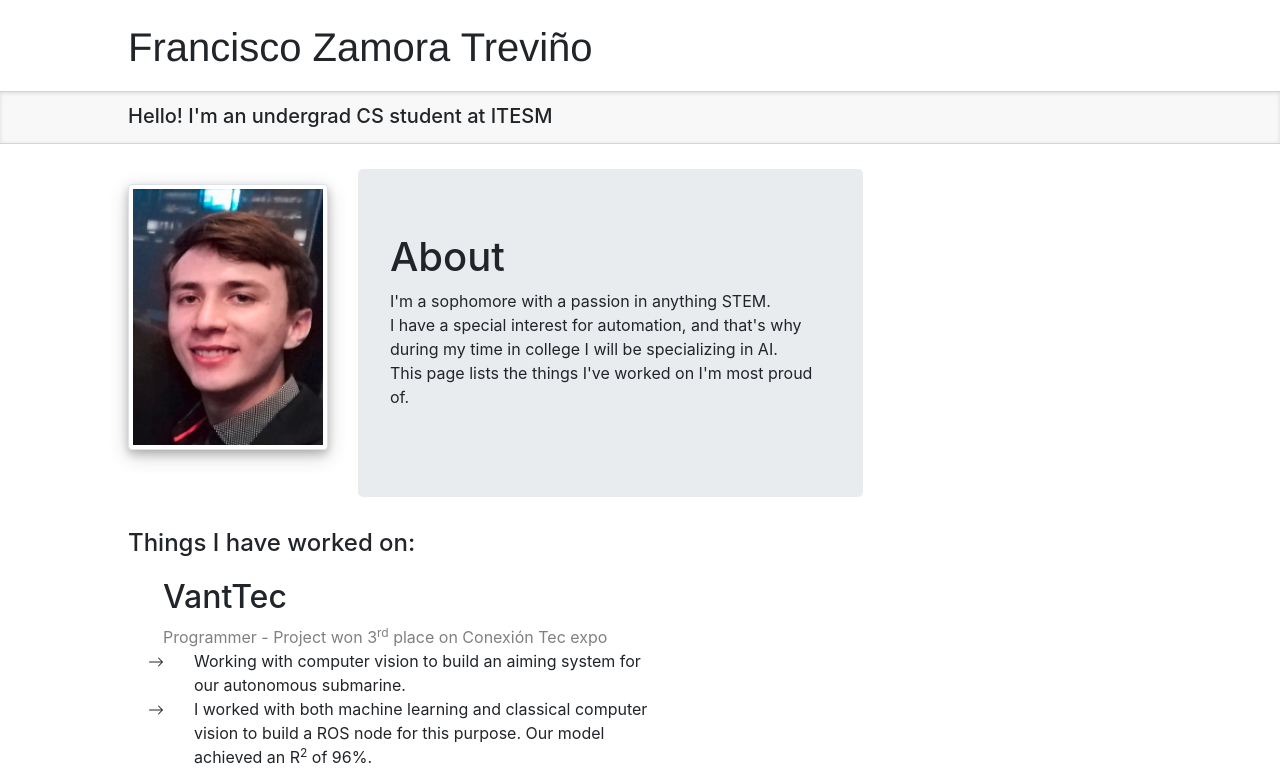
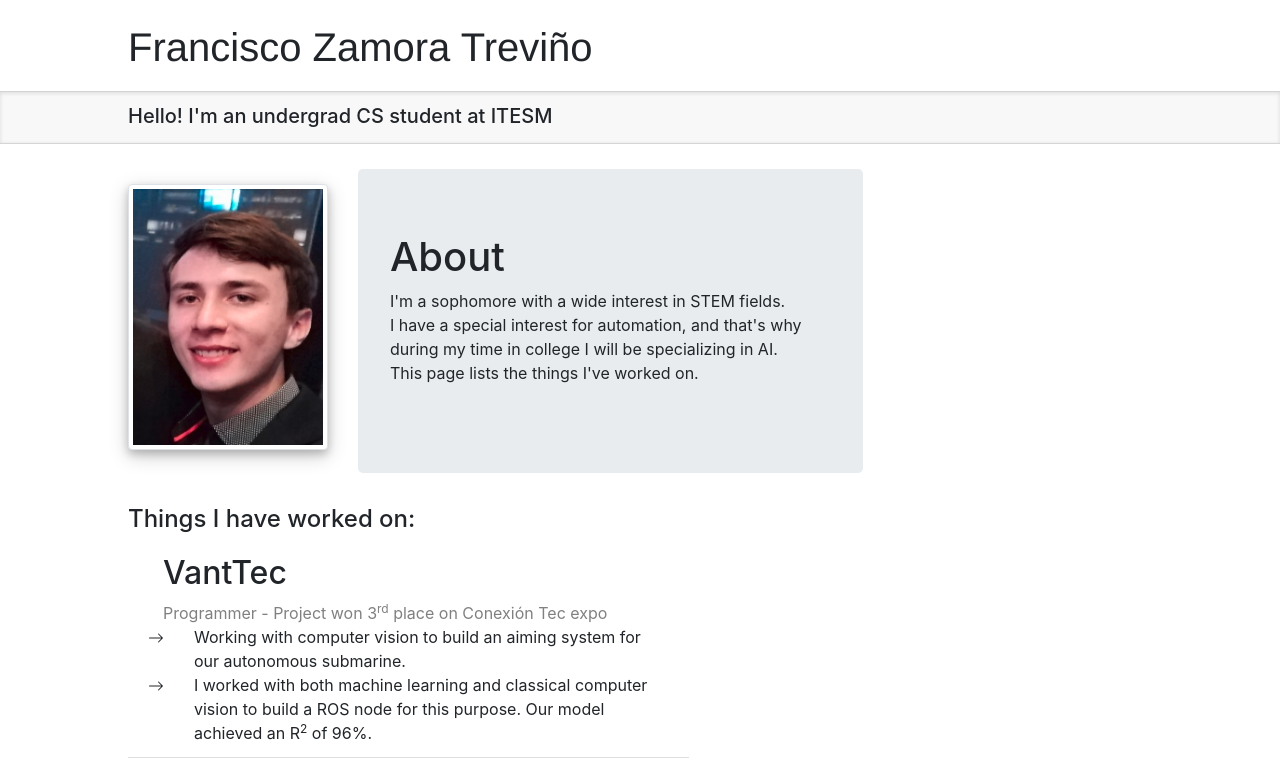
Before and after one commit to Glazzerino/my_website, a React (Create React App) app in the folder glazzite/: page / in a window 1280 px wide. Shown: the top 774 px of the page. Built offline with nearby package versions, Linux system fonts and the light colour scheme.

Commit message:
fixed main

```diff
--- a/glazzite/src/Main.js
+++ b/glazzite/src/Main.js
@@ -44,13 +44,12 @@ export default class Main extends React.Component {
                         <Jumbotron id="about">
                             <h1>About</h1>
                             <p1>
-                                I'm a sophomore with a passion in anything
-                                STEM.
+                                I'm a sophomore with a wide interest in STEM fields.
                                 <br/>
                                 I have a special interest for automation, and that's why
                                 during my time in college I will be specializing in AI.
                                 <br/>
-                                This page lists the things I've worked on I'm most proud of.
+                                This page lists the things I've worked on.
                         <br />
                                 <br />
                         {/* Currently involved in a RoboNation team at college. */}
```
Also changed, not shown: glazzite/src/ExperienceComponent.jsx (+1 -10 lines).
